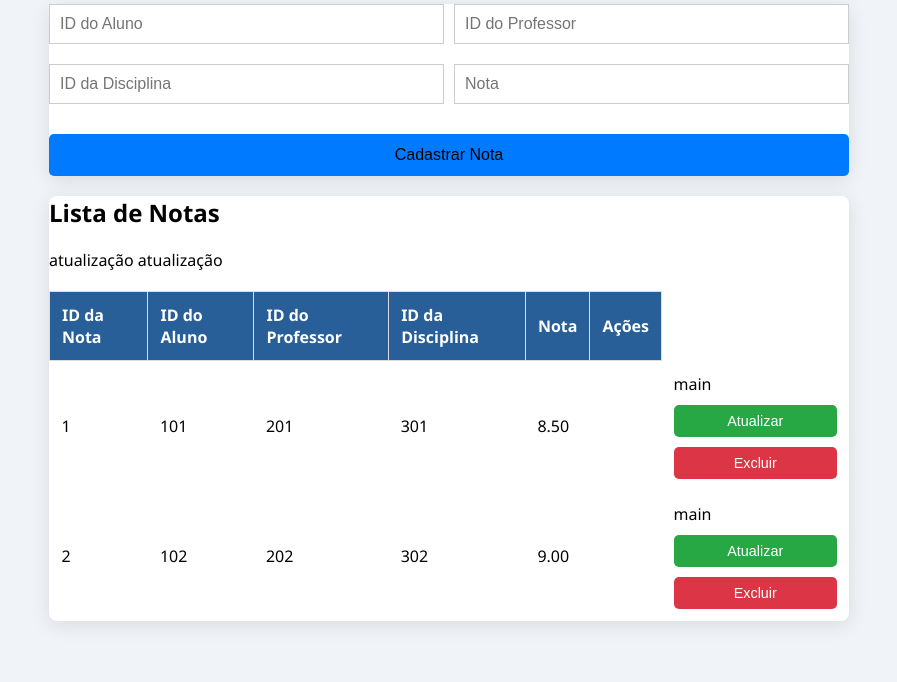
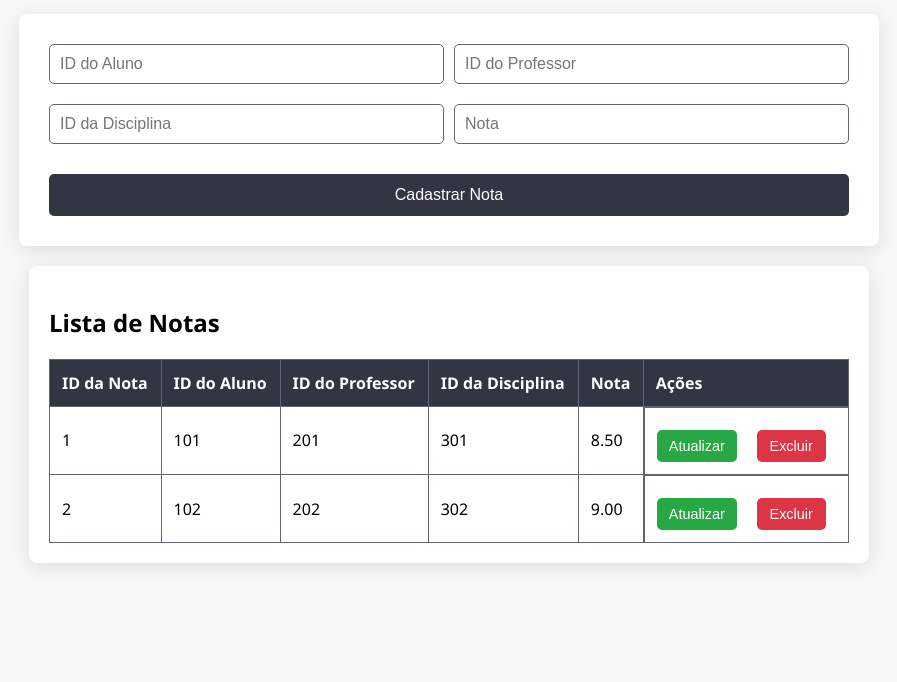
Before and after one commit to Auriacarvalho/Casa-da-Musica, a website: page Notas.html in a window 1280 px wide. Shown: the part 118-800 px from the top of the page, without its empty margins (191-1088 px from the left). Drawn offline with Linux system fonts and the light colour scheme.

Commit message:
Update Notas.html

```diff
--- a/Notas.html
+++ b/Notas.html
@@ -7,33 +7,21 @@
     <style>
         body {
             font-family: 'Segoe UI', Tahoma, Geneva, Verdana, sans-serif;
-atualização
-            background-color: #EAE4DD; /* Cor do fundo (EAE4DD) */
-
-            background-color: #f0f4f8;
- main
+            background-color: #f7f7f7; /* Cor do fundo */
             margin: 0;
             padding: 20px;
         }
         h1 {
             text-align: center;
             margin-bottom: 30px;
- atualização
-            color: #295F98; /* Azul */
-
-            color: #333;
- main
+            color: #323643; /* Cabeçalho */
             font-size: 2.5em;
             font-weight: bold;
         }
         form {
             max-width: 800px;
             margin: 0 auto;
- atualização
-            background: #E1D7C6; /* Cinza claro */
-
-            background: white;
- main
+            background: #ffffff; /* Cor do formulário */
             padding: 30px;
             border-radius: 8px;
             box-shadow: 0 4px 20px rgba(0, 0, 0, 0.1);
@@ -47,33 +35,21 @@ atualização
         .form-group input {
             flex: 1;
             padding: 10px;
- atualização
-            border: 1px solid #CDC2A5; /* Bege */
-
-            border: 1px solid #ccc;
- main
+            border: 1px solid #606470; /* Borda dos inputs */
             border-radius: 5px;
             margin-right: 10px;
             font-size: 1em;
             transition: border-color 0.3s;
         }
         .form-group input:focus {
- atualização
-            border-color: #295F98; /* Azul */
-
-            border-color: #007BFF;
- main
+            border-color: #93deff; /* Cor ao focar */
             outline: none;
         }
         .form-group input:last-child {
             margin-right: 0;
         }
         button {
- atualização
-            background-color: #295F98; /* Azul */
-
-            background-color: #007BFF; /* Cor azul para o botão */
- main
+            background-color: #323643; /* Cor do botão */
             color: white;
             border: none;
             padding: 12px;
@@ -85,20 +61,12 @@ atualização
             margin-top: 10px;
         }
         button:hover {
- atualização
-            background-color: #1E4D73; /* Azul mais escuro */
-
-            background-color: #0056b3; /* Tom mais escuro ao passar o mouse */
- main
+            background-color: #606470; /* Tom mais claro ao passar o mouse */
         }
         .table-container {
             max-width: 800px;
             margin: 0 auto;
- atualização
-            background: #E1D7C6; /* Cinza claro */
-
-            background: white;
- main
+            background: #ffffff; /* Cor do formulário */
             padding: 20px;
             border-radius: 8px;
             box-shadow: 0 4px 20px rgba(0, 0, 0, 0.1);
@@ -111,19 +79,12 @@ atualização
         th, td {
             padding: 12px;
             text-align: left;
- atualização
-            border: 1px solid #CDC2A5; /* Bege */
+            border: 1px solid #606470; /* Borda da tabela */
             font-size: 1em;
         }
         th {
-            background-color: #295F98; /* Azul */
-            color: white;
-
-            border: 1px solid #ddd;
-            font-size: 1em;
-        }
-        th {
- main
+            background-color: #323643; /* Cabeçalho da tabela */
+            color: white; /* Texto branco no cabeçalho */
             font-weight: bold;
         }
         .button-update, .button-delete {
@@ -133,16 +94,21 @@ atualização
             border-radius: 5px;
             font-size: 0.9em;
             transition: background-color 0.3s;
- atualização
             margin-right: 10px; /* Espaço entre os botões */
         }
         .button-update {
             background-color: #28a745; /* Verde */
-            color: white;
+            color: white; /* Texto do botão Atualizar */
         }
         .button-delete {
             background-color: #dc3545; /* Vermelho */
-            color: white;
+            color: white; /* Texto do botão Excluir */
+        }
+        button[type="submit"] {
+            background-color: #323643; /* Cor do botão Cadastrar Nota */
+        }
+        button[type="submit"]:hover {
+            background-color: #606470; /* Tom mais claro ao passar o mouse */
         }
         .button-update:hover {
             background-color: #218838; /* Verde mais escuro */
@@ -153,22 +119,6 @@ atualização
         .action-buttons {
             display: flex; /* Flex para colocar os botões lado a lado */
             gap: 10px; /* Espaço entre os botões */
-
-        }
-        .button-update {
-            background-color: #28a745;
-            color: white;
-        }
-        .button-delete {
-            background-color: #dc3545;
-            color: white;
-        }
-        .button-update:hover {
-            background-color: #218838;
-        }
-        .button-delete:hover {
-            background-color: #c82333;
- main
         }
     </style>
 </head>
@@ -208,11 +158,7 @@ atualização
                     <td>201</td>
                     <td>301</td>
                     <td>8.50</td>
- atualização
                     <td class="action-buttons">
-
-                    <td>
- main
                         <button class="button-update">Atualizar</button>
                         <button class="button-delete">Excluir</button>
                     </td>
@@ -223,11 +169,7 @@ atualização
                     <td>202</td>
                     <td>302</td>
                     <td>9.00</td>
- atualização
                     <td class="action-buttons">
-
-                    <td>
- main
                         <button class="button-update">Atualizar</button>
                         <button class="button-delete">Excluir</button>
                     </td>
```
